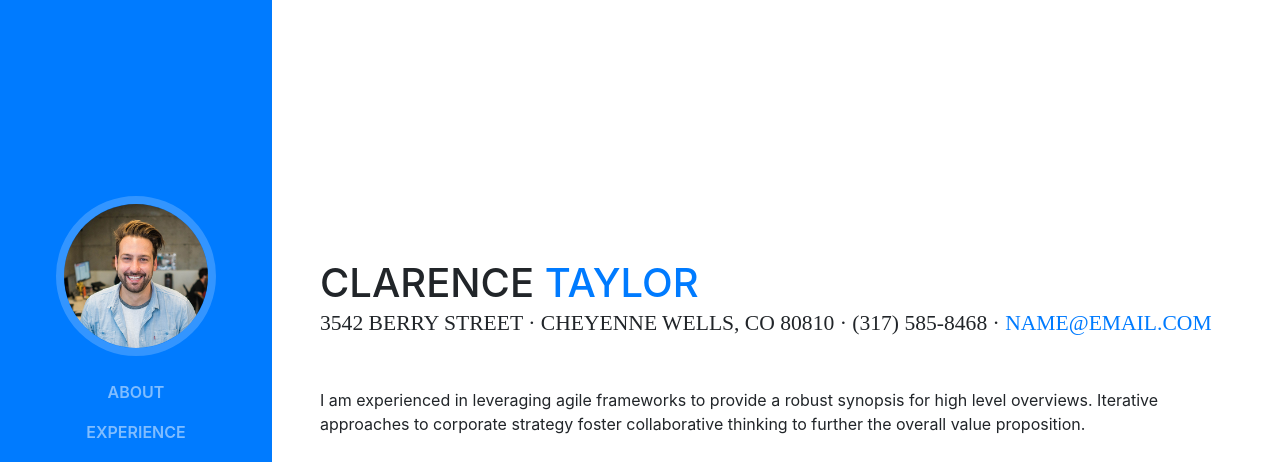
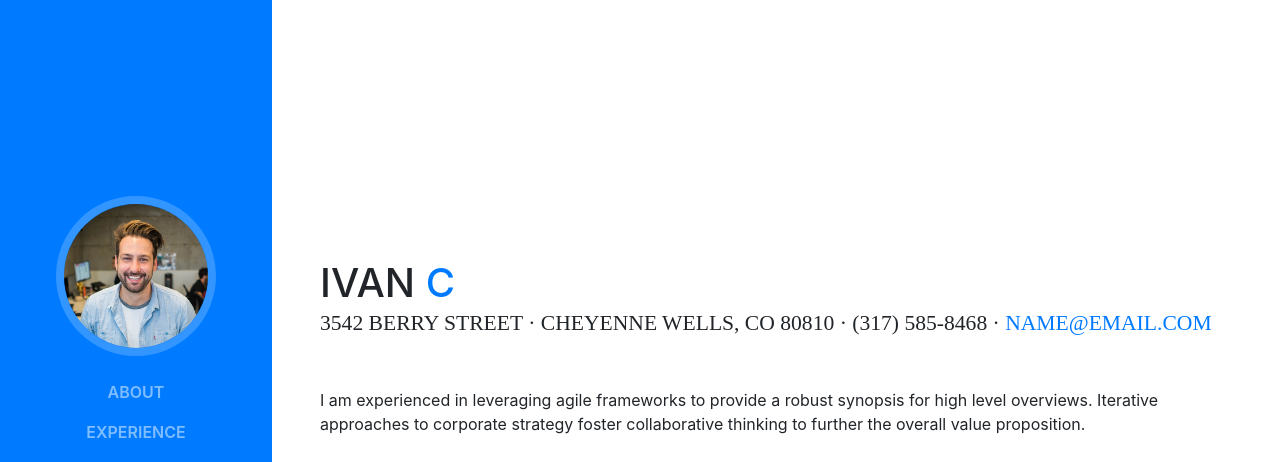
Before and after one commit to icisneros/test_portfolio_website, a website with bundled scripts: page index.html in a window 1280 px wide. Shown: the top 462 px of the page. Built offline with nearby package versions, Linux system fonts and the light colour scheme; a web font is replaced by a local one.

Commit message:
changed to my name

```diff
--- a/index.html
+++ b/index.html
@@ -65,8 +65,8 @@
 
       <section class="resume-section p-3 p-lg-5 d-flex d-column" id="about">
         <div class="my-auto">
-          <h1 class="mb-0">Clarence
-            <span class="text-primary">Taylor</span>
+          <h1 class="mb-0">Ivan
+            <span class="text-primary">C</span>
           </h1>
           <div class="subheading mb-5">3542 Berry Street · Cheyenne Wells, CO 80810 · (317) 585-8468 ·
             <a href="mailto:name@email.com">name@email.com</a>
```
